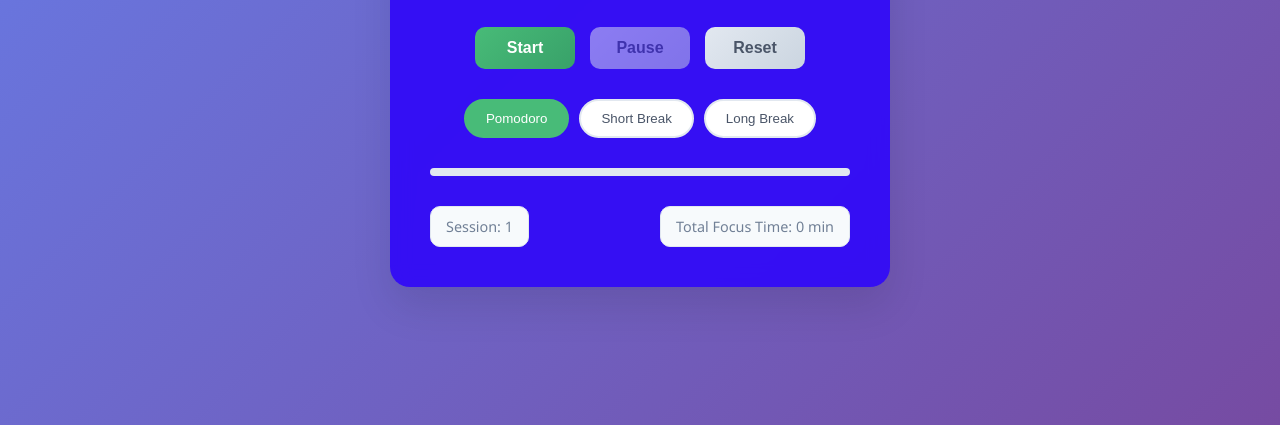
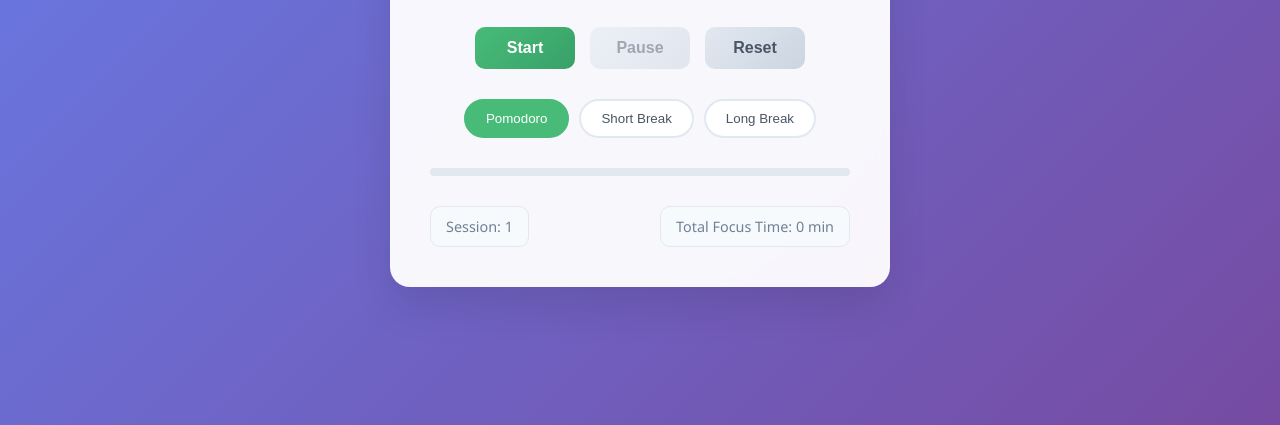
Before and after one commit to Adam-Apple/BYDA-Pomodoro, a plain HTML site: page index.html in a window 1280 px wide. Shown: the part 375-800 px from the top of the page. Drawn offline with Linux system fonts and the light colour scheme.

Commit message:
background

```diff
--- a/styles.css
+++ b/styles.css
@@ -15,7 +15,7 @@ body {
 }
 
 .container {
-    background: rgba(50, 11, 246, 0.95);
+    background: rgba(255, 255, 255, 0.95);
     backdrop-filter: blur(10px);
     border-radius: 20px;
     padding: 40px;
```
